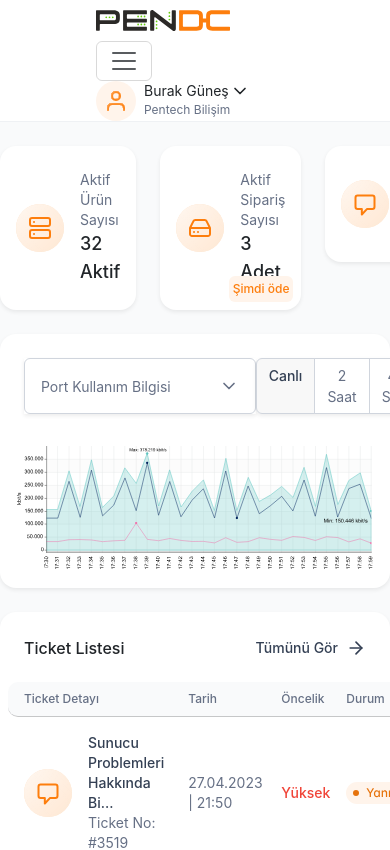
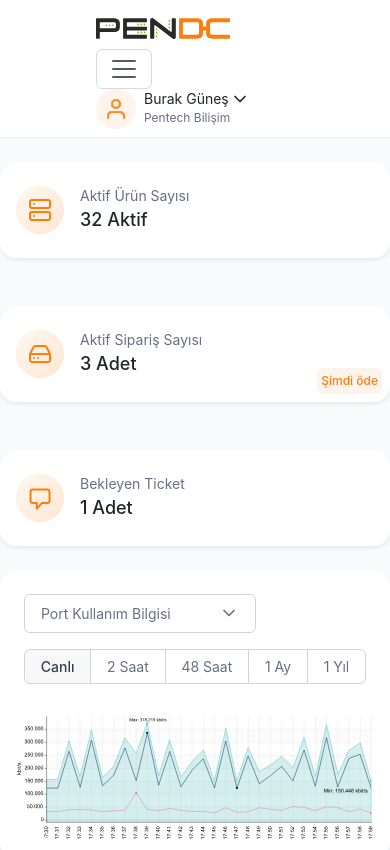
Before and after one commit to aysenur-aydin/pendc-task, a React (Vite) app: page /dashboard in a window 390 px wide. Shown: the top 850 px of the page. Built offline with nearby package versions, Linux system fonts and the light colour scheme.

Commit message:
style: Improve responsive for small screens

```diff
--- a/src/components/chartBox/ChartBox.jsx
+++ b/src/components/chartBox/ChartBox.jsx
@@ -4,8 +4,9 @@ import { FiChevronDown } from 'react-icons/fi';
 function ChartBox() {
   return (
     <div className="col-12 bg-white rounded-4 mb-4 shadow-sm">
-      <div className="col-12 d-flex justify-content-between px-4 pt-4 pb-2">
-        <div className="dropdown d-flex justify-content-between shadow-sm ">
+      <div className="col-12 px-4 pt-4 pb-2">
+        <div className="row gap-3 gap-md-0">
+          <div className="col-12 col-md-6 dropdown ">
             <button
               className="btn dropdown-toggle text-gray-500 border border-gray-300 px-3 py-2 "
               href="#"
@@ -36,7 +37,7 @@ function ChartBox() {
             </ul>
           </div>
 
-        <div className="btn-group shadow-sm">
+          <div className="col-12 col-md-6 btn-group">
             <a
               href="#"
               className="btn btn-outline border border-gray-300 active"
@@ -58,6 +59,7 @@ function ChartBox() {
             </a>
           </div>
         </div>
+      </div>
       <div className="col-12 p-0 d-flex justify-content-center w-100">
         <img src="/graphic.svg" className="img-fluid pt-4 pb-3 px-3 w-100" />
       </div>
--- a/src/components/navbar/Navbar.jsx
+++ b/src/components/navbar/Navbar.jsx
@@ -21,7 +21,7 @@ const Navbar = () => {
 
   return (
     <nav className="navbar navbar-expand-lg text-small ">
-      <div className="container-fluid">
+      <div className="container-fluid py-2 py-lg-0">
         <span className="navbar-brand">
           <img src="/logo.svg" alt="PENDC" className="navbar-brand" />
         </span>
--- a/src/components/orderCard/OrderCard.jsx
+++ b/src/components/orderCard/OrderCard.jsx
@@ -2,7 +2,7 @@ import React from 'react';
 
 function OrderCard() {
   return (
-    <div className="col p-0 ">
+    <div className="col-12 col-md-4">
       <div className="d-flex py-4 px-3 bg-white rounded-4 my-4 shadow-sm position-relative">
         <img src="/order.svg" className="me-3" />
         <div>
--- a/src/components/productCard/ProductCard.jsx
+++ b/src/components/productCard/ProductCard.jsx
@@ -2,7 +2,7 @@ import React from 'react';
 
 function ProductCard() {
   return (
-    <div className="col p-0 ">
+    <div className="col-12 col-md-4">
       <div className="d-flex py-4 px-3 bg-white rounded-4 my-4 shadow-sm">
         <img src="/product.svg" className="me-3" />
         <div>
--- a/src/components/ticketCard/TicketCard.jsx
+++ b/src/components/ticketCard/TicketCard.jsx
@@ -2,7 +2,7 @@ import React from 'react';
 
 function TicketCard() {
   return (
-    <div className="col p-0 ">
+    <div className="col-12 col-md-4">
       <div className="d-flex py-4 px-3 bg-white rounded-4 my-4 shadow-sm">
         <img src="/ticket.svg" className="me-3" />
         <div className="">
--- a/src/components/ticketListCard/TicketListCard.jsx
+++ b/src/components/ticketListCard/TicketListCard.jsx
@@ -4,7 +4,8 @@ import { FiArrowRight } from 'react-icons/fi';
 function TicketListCard() {
   return (
     <div className="col-12 bg-white rounded-4 mb-4 shadow-sm">
-      <div className="p-4 d-flex justify-content-between align-items-center mb-2">
+      <div className="row mx-2 px-0">
+        <div className="col-12 p-4 d-flex justify-content-between align-items-center mb-2">
           <p className="fw-medium">Ticket Listesi</p>
           <p className="fw-medium text-small ">
             <a href="#" className="text-gray-700">
@@ -15,7 +16,7 @@ function TicketListCard() {
         </div>
         <table
           id="ticketListTable"
-        className="table ticket-list-table align-middle mb-4 px-2"
+          className="col-12 table ticket-list-table align-middle mb-0"
         >
           <colgroup>
             <col style={{ width: '35%' }} />
@@ -59,7 +60,9 @@ function TicketListCard() {
                 <div>
                   <img src="/ticket.svg" className="me-3" />
                   <div className="d-flex flex-column justify-content-evenly">
-                  <p className=" text-gray-700 fw-medium">Aktarım Sorunları</p>
+                    <p className=" text-gray-700 fw-medium">
+                      Aktarım Sorunları
+                    </p>
                     <p className="text-gray-500">Ticket No: #2214</p>
                   </div>
                 </div>
@@ -79,6 +82,7 @@ function TicketListCard() {
           </tbody>
         </table>
       </div>
+    </div>
   );
 }
 
--- a/src/pages/dashboard/Dashboard.jsx
+++ b/src/pages/dashboard/Dashboard.jsx
@@ -19,11 +19,13 @@ const Dashboard = () => {
           <div className="row">
             <div className="col-12 p-0">
               <div className="row">
-                <div className="col-xs-12 col-lg-8">
-                  <div className="col-12 d-flex gap-4">
-                    <ProductCard />
-                    <OrderCard />
-                    <TicketCard />
+                <div className="col-12 col-lg-8">
+                  <div className="col-12">
+                    <div className="row">
+                      <ProductCard />
+                      <OrderCard />
+                      <TicketCard />
+                    </div>
                   </div>
                   <ChartBox />
                   <TicketListCard />
```
Lines whose indentation alone changed are shown as unchanged.
